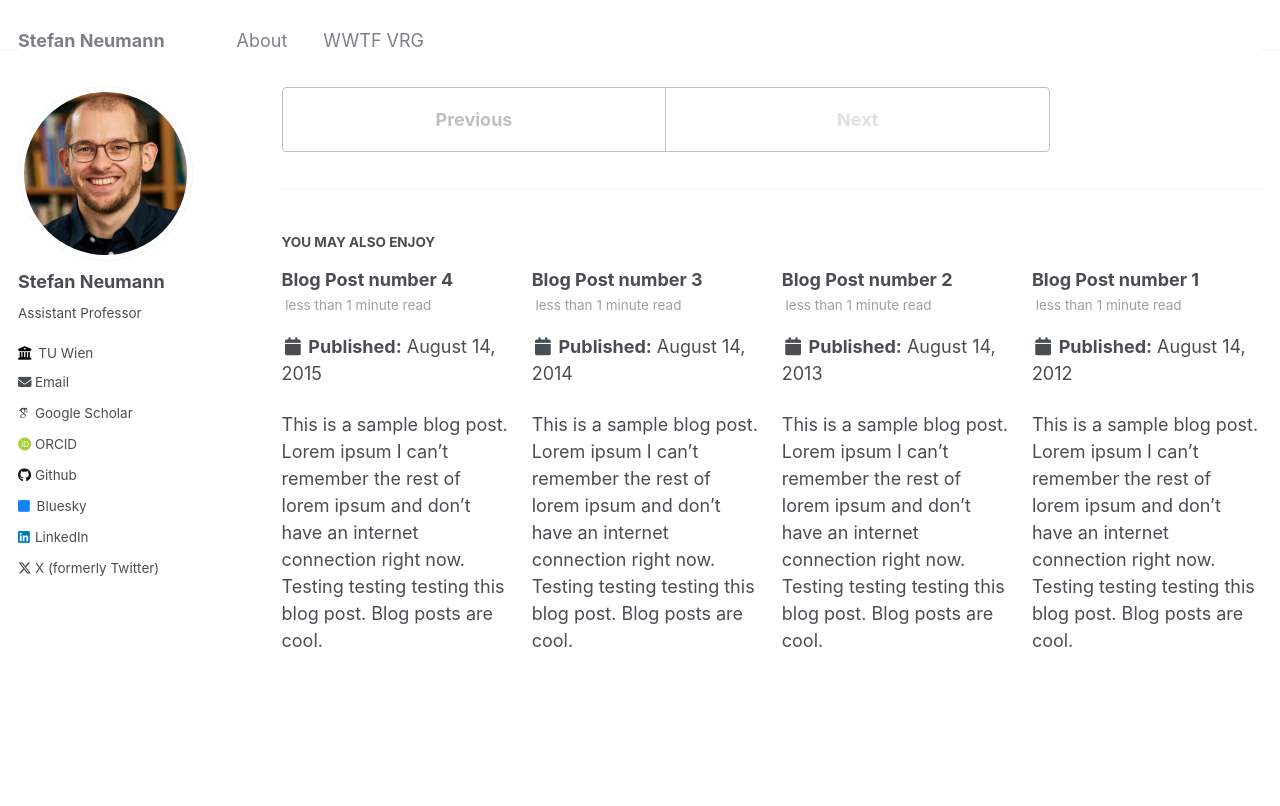
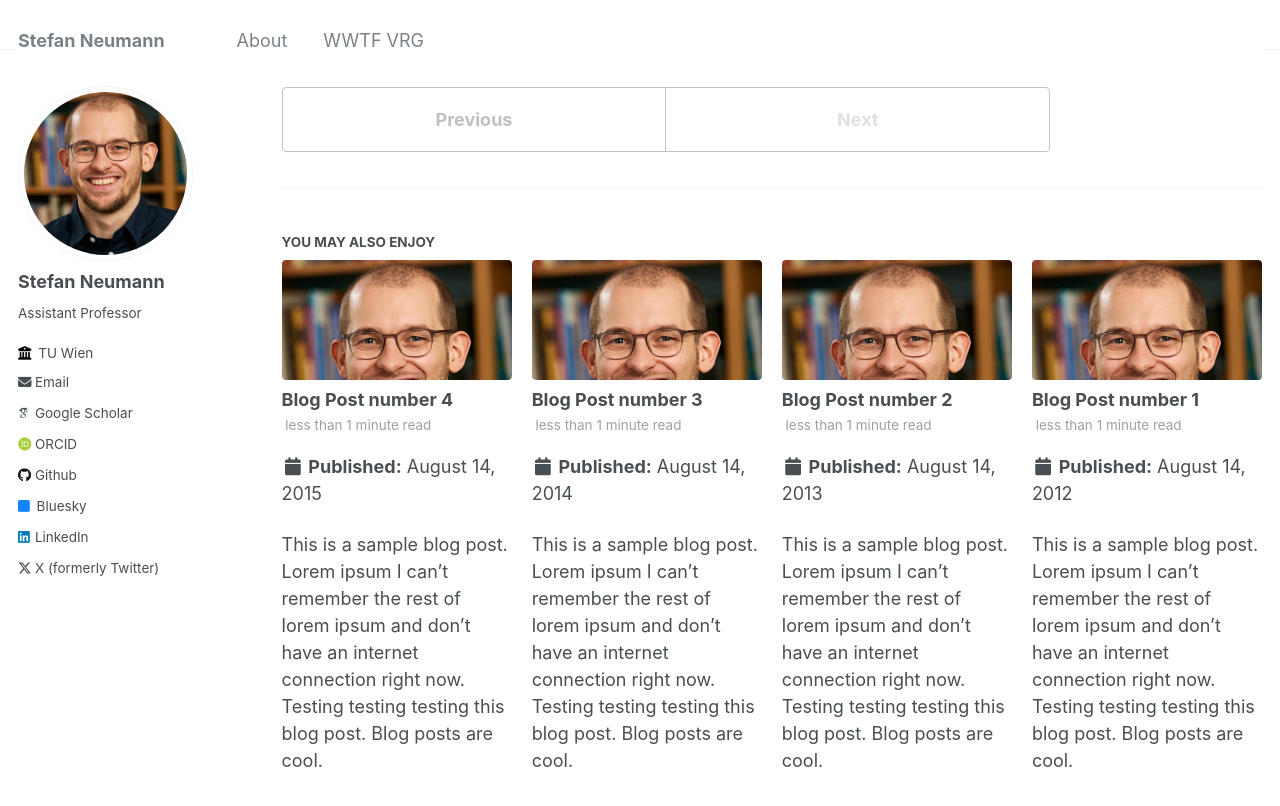
Before and after one commit to StefanResearch/StefanResearch.github.io, a Jekyll site: the page built from _posts/2199-01-01-future-post.md, in a window 1280 px wide and 900 px high, scrolled down 486 px. Shown: the top 806 px of the window. Built offline with Jekyll 4.4.1, drawn with Linux system fonts in a browser that asks for light colours; some web fonts are replaced.

Commit message:
Added teaser.

```diff
--- a/_config.yml
+++ b/_config.yml
@@ -74,7 +74,7 @@ author:
 
 
 # Site Settings
-teaser                   :  # filename of teaser fallback teaser image placed in /images/, .e.g. "500x300.png"
+teaser                   : "1000px_NEUM (Photographer Fredrik Persson).jpg" # filename of teaser fallback teaser image placed in /images/, .e.g. "500x300.png"
 breadcrumbs              : false # true, false (default)
 words_per_minute         : 160
 future                   : true
```
